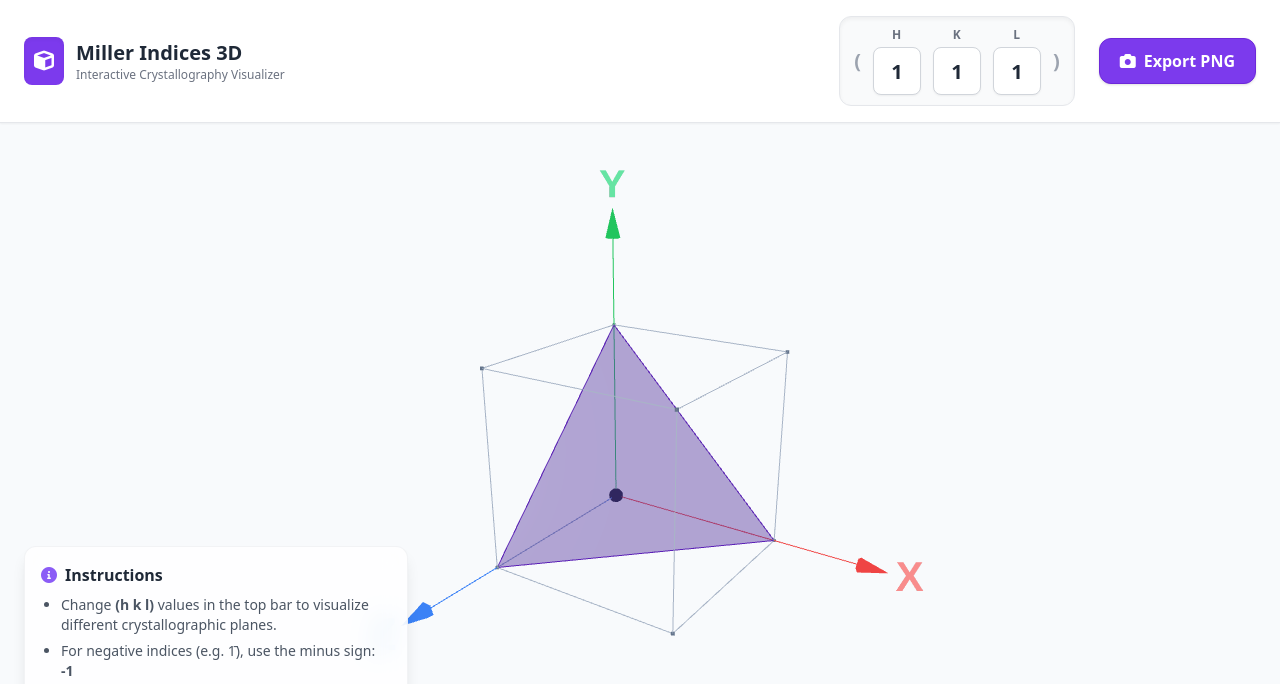
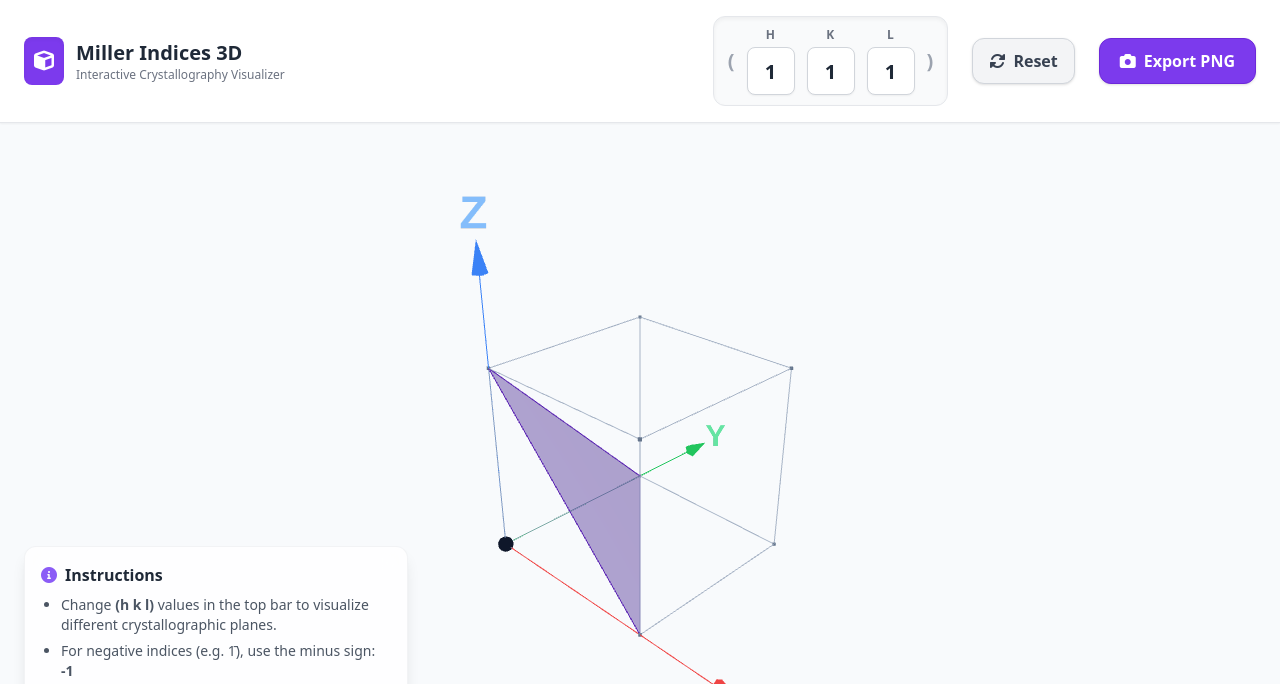
Before and after one commit to sulthanr96/miller-indices-3d-SRS-Lab, a plain HTML site: page index.html in a window 1280 px wide. Shown: the top 684 px of the page. Drawn offline with nearby package versions, Linux system fonts and the light colour scheme; animation ran at ten frames a second.

Commit message:
feat: adjust orientation (z-up) and add reset position button

```diff
--- a/index.html
+++ b/index.html
@@ -72,6 +72,11 @@
                 <span class="font-bold text-gray-400 text-lg md:text-xl pr-1">)</span>
             </div>
 
+            <button id="reset-btn" class="bg-gray-100 hover:bg-gray-200 active:bg-gray-300 text-gray-700 font-semibold py-2.5 px-3 md:px-4 rounded-xl shadow hover:shadow-md transition-all flex items-center space-x-2 border border-gray-300">
+                <i class="fas fa-sync-alt"></i>
+                <span class="hidden md:inline">Reset</span>
+            </button>
+
             <button id="export-btn" class="bg-violet-600 hover:bg-violet-700 active:bg-violet-800 text-white font-semibold py-2.5 px-4 md:px-5 rounded-xl shadow hover:shadow-md transition-all flex items-center space-x-2 border border-violet-700">
                 <i class="fas fa-camera"></i>
                 <span class="hidden md:inline">Export PNG</span>
--- a/main.js
+++ b/main.js
@@ -9,7 +9,11 @@ scene.background = new THREE.Color(0xf8fafc);
 
 // Camera setup
 const camera = new THREE.PerspectiveCamera(45, container.clientWidth / container.clientHeight, 0.1, 100);
-camera.position.set(2.5, 2.0, 3.5);
+camera.up.set(0, 0, 1); // Z is up
+
+const defaultCameraPos = new THREE.Vector3(3.0, -2.0, 2.5);
+const defaultTarget = new THREE.Vector3(0.5, 0.5, 0.5);
+camera.position.copy(defaultCameraPos);
 
 // WebGL Renderer with antialiasing and preserveDrawingBuffer for export
 const renderer = new THREE.WebGLRenderer({ antialias: true, preserveDrawingBuffer: true, alpha: true });
@@ -23,7 +27,7 @@ container.appendChild(renderer.domElement);
 const controls = new OrbitControls(camera, renderer.domElement);
 controls.enableDamping = true;
 controls.dampingFactor = 0.05;
-controls.target.set(0.5, 0.5, 0.5); // Focus on center of unit cell
+controls.target.copy(defaultTarget); // Focus on center of unit cell
 controls.minDistance = 1;
 controls.maxDistance = 10;
 
@@ -298,6 +302,13 @@ document.getElementById('export-btn').addEventListener('click', () => {
     link.click();
 });
 
+// Reset Position
+document.getElementById('reset-btn').addEventListener('click', () => {
+    camera.position.copy(defaultCameraPos);
+    controls.target.copy(defaultTarget);
+    controls.update();
+});
+
 // Window Resize
 window.addEventListener('resize', () => {
     camera.aspect = container.clientWidth / container.clientHeight;
```
